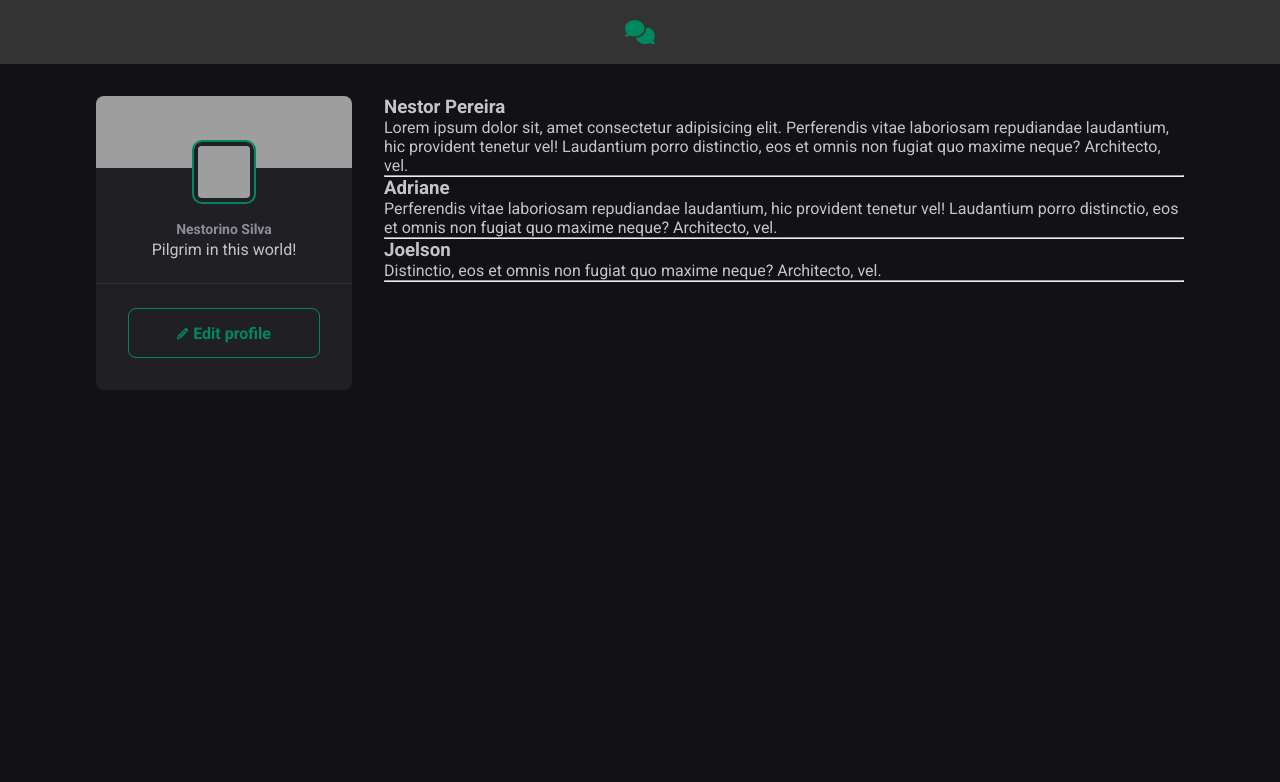
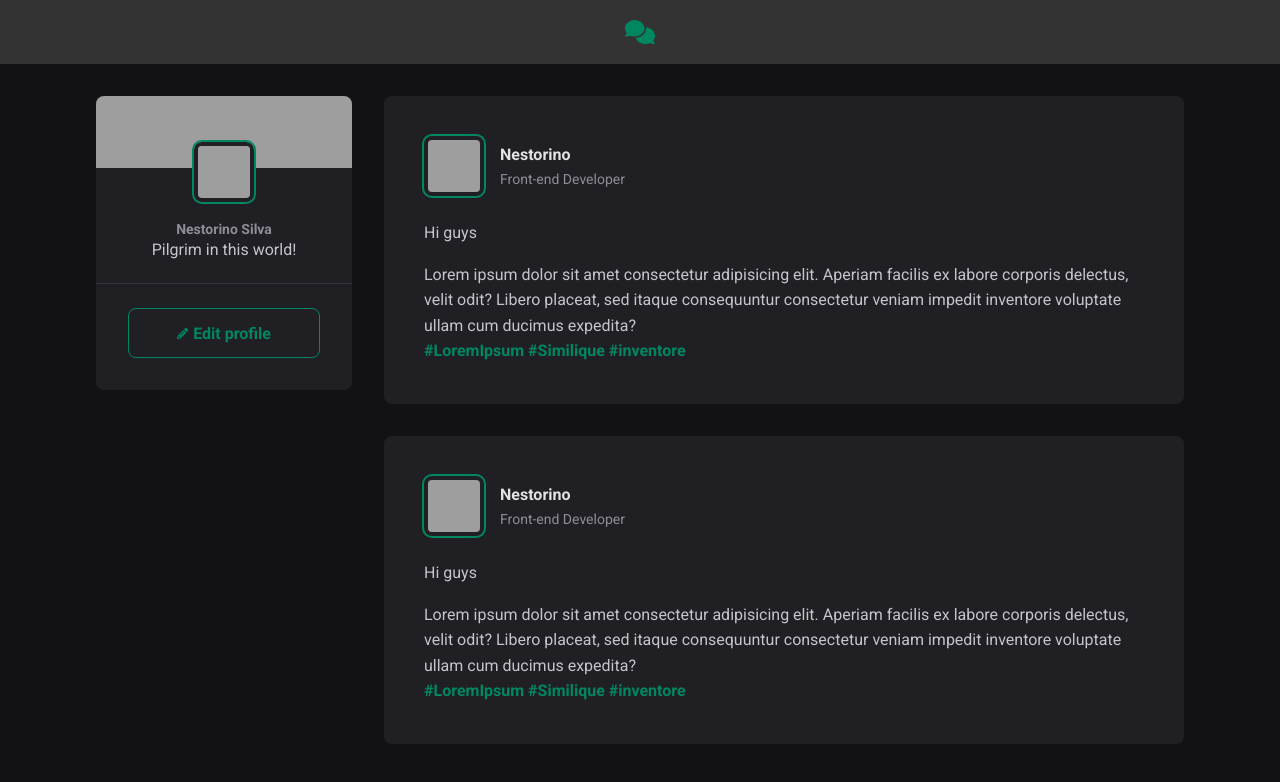
Before and after one commit to nestorjunior/react-blogger, a React (Vite) app: page / in a window 1280 px wide. Shown: the top 782 px of the page. Built offline with nearby package versions, Linux system fonts and the light colour scheme; grey boxes are pictures that could not be loaded.

Commit message:
Layout post css

```diff
--- a/src/App.jsx
+++ b/src/App.jsx
@@ -1,5 +1,5 @@
 import { Header } from './components/Header'
-import { Posts } from './components/Posts'
+import { Post } from './components/Post'
 import { Sidebar } from './components/Sidebar'
 
 import styles from './App.module.css'
@@ -9,13 +9,13 @@ import './global.css'
 export function App() {
   return (
     <>
+
       <Header />
       <div className={styles.wrapper}>
         <Sidebar />
         <main>
-          <Posts author="Nestor Pereira" description="Lorem ipsum dolor sit, amet consectetur adipisicing elit. Perferendis vitae laboriosam repudiandae laudantium, hic provident tenetur vel! Laudantium porro distinctio, eos et omnis non fugiat quo maxime neque? Architecto, vel." />
-          <Posts author="Adriane" description="Perferendis vitae laboriosam repudiandae laudantium, hic provident tenetur vel! Laudantium porro distinctio, eos et omnis non fugiat quo maxime neque? Architecto, vel." />
-          <Posts author="Joelson" description="Distinctio, eos et omnis non fugiat quo maxime neque? Architecto, vel." />
+          <Post />
+          <Post />
         </main>
       </div>
 
--- /dev/null
+++ b/src/components/Post.jsx
@@ -0,0 +1,24 @@
+import styles from './Post.module.css'
+
+export function Post() {
+  return (
+    <>
+      <article className={styles.post}>
+        <header>
+          <div className={styles.author}>
+            <img className={styles.avatar}  src="https://github.com/nestorjunior.png" alt="" />
+            <div className={styles.authorInfo}>
+              <strong>Nestorino</strong>
+              <span>Front-end Developer</span>
+            </div>
+          </div>
+        </header>
+        <div className={styles.content}>
+          <p>Hi guys</p>
+          <p>Lorem ipsum dolor sit amet consectetur adipisicing elit. Aperiam facilis ex labore corporis delectus, velit odit? Libero placeat, sed itaque consequuntur consectetur veniam impedit inventore voluptate ullam cum ducimus expedita?</p>
+          <a href="#"> #LoremIpsum</a> <a href="#">#Similique</a> <a href="#">#inventore</a>
+        </div>
+      </article>
+    </>
+  )
+}
--- /dev/null
+++ b/src/components/Post.module.css
@@ -0,0 +1,67 @@
+.post {
+    background: var(--gray-800);
+    border-radius: 8px;
+    padding: 2.5rem;
+}
+
+.post + .post {
+    margin-top: 2rem;
+}
+
+.content {
+    line-height: 1.6;
+    color: var(--gray-300);
+    margin-top: 1.5rem;
+}
+
+.content p {
+    margin-top: 1rem;
+}
+
+.content a {
+    font-weight: bold;
+    color: var(--green-500);
+    text-decoration: none;
+}
+
+.content a:hover {
+    color: var(--green-300);
+}
+
+.post > header {
+    display: flex;
+    align-items: center;
+    justify-content: space-between;
+}
+
+.author {
+    display: flex;
+    align-items: center;
+    gap: 1rem;
+}
+
+.authorInfo {
+    display: flex;
+    flex-direction: column;
+}
+
+.authorInfo strong {
+    display: block;
+    color: var(--gray-100);
+    line-height: 1.6;
+}
+
+.authorInfo span {
+    display: block;
+    font-size: 0.875rem;
+    color: var(--gray-400);
+    line-height: 1.6;
+}
+
+.avatar {
+    width: calc(3rem + 12px);
+    height: calc(3rem + 12px);
+    border-radius: 8px;
+    border: 4px solid var(--gray-800);
+    outline: 2px solid var(--green-500);
+  }
--- a/src/components/Posts.jsx
+++ /dev/null
@@ -1,9 +0,0 @@
-export function Posts(props) {
-  return (
-    <>
-      <h3>{ props.author }</h3>
-      <p>{ props.description }</p>
-      <hr/>
-    </>
-  )
-}
--- a/src/global.css
+++ b/src/global.css
@@ -7,6 +7,7 @@
   --gray-700: #29292e;
   --gray-800: #202024;
   --gray-900: #121214;
+  --green-300: #6a8e83;
   --green-500: #00875f;
 }
 
```
